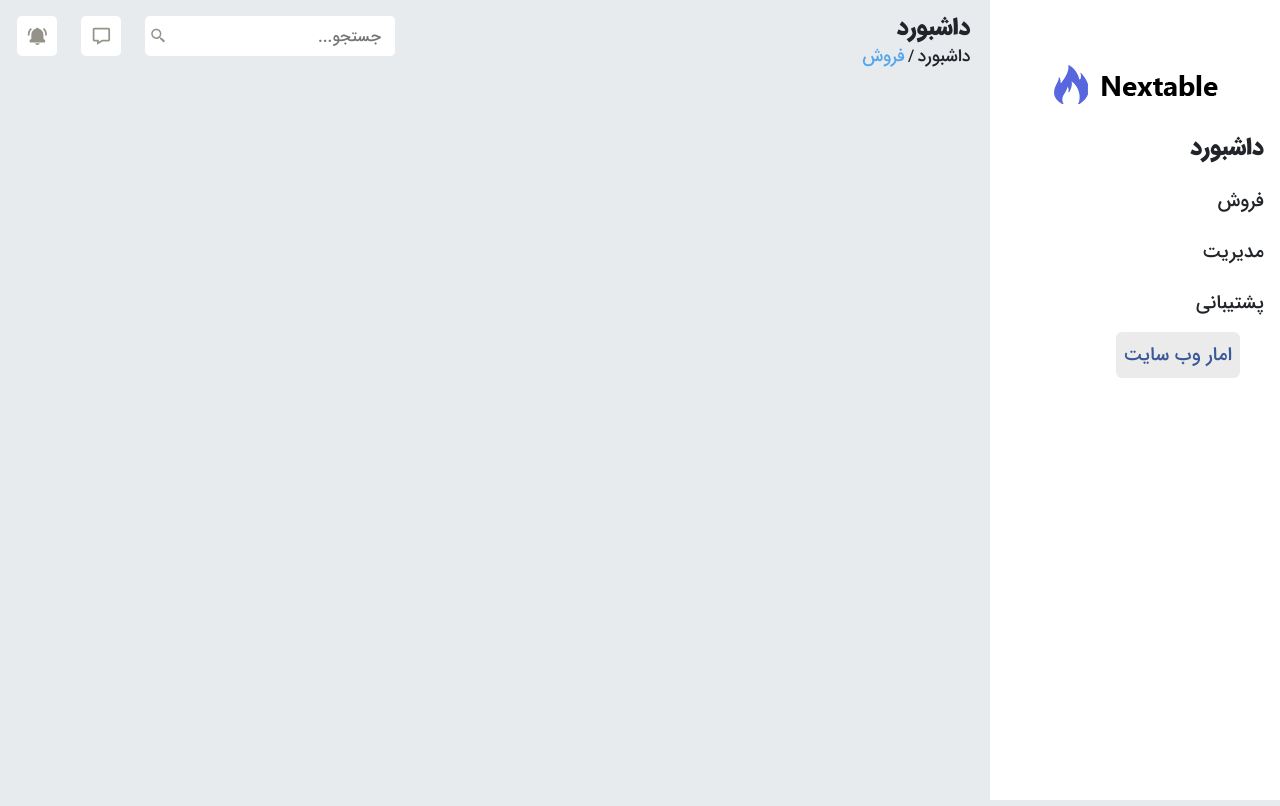
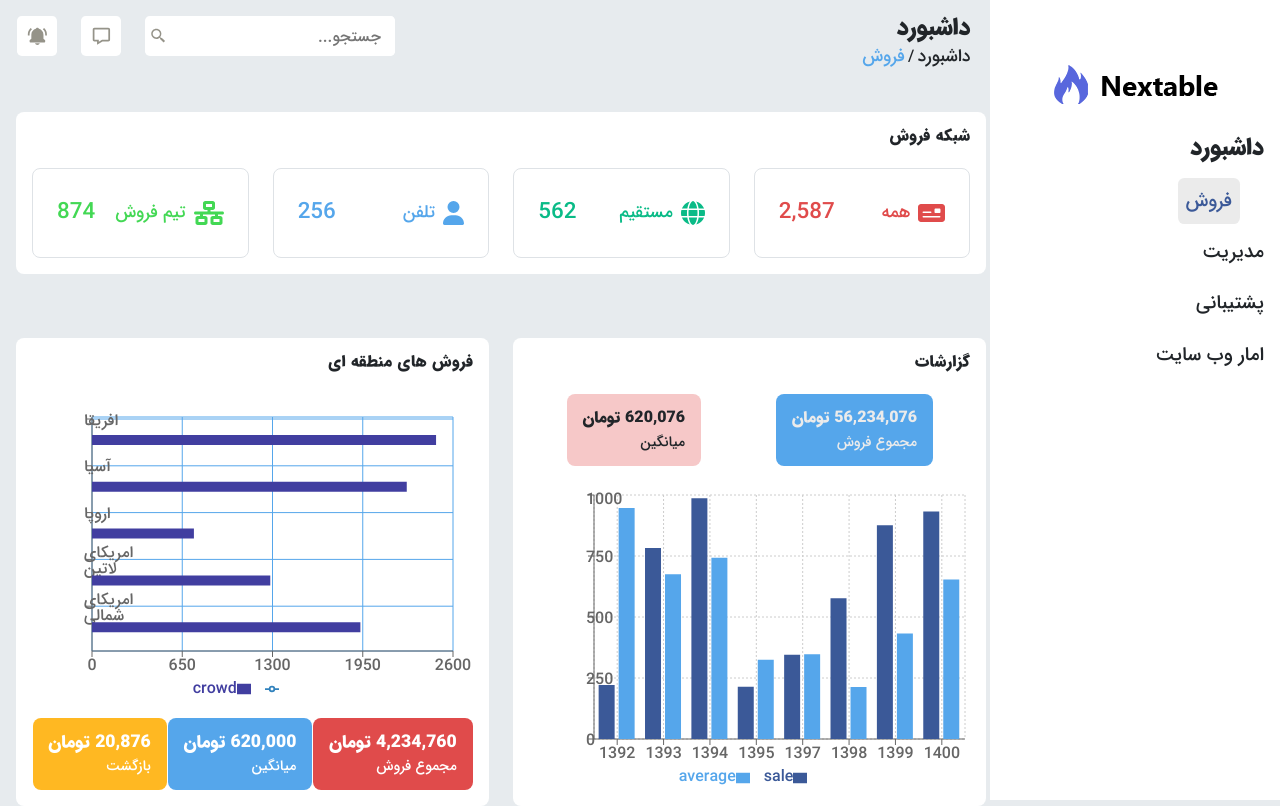
Before and after one commit to mohammadmehdidalvandii/nextable-cms, a React (Vite) app: page / in a window 1280 px wide. Shown: the top 806 px of the page. Built offline with nearby package versions, Linux system fonts and the light colour scheme.

Commit message:
create page Statistics & update route

```diff
--- a/src/components/Module/SideBar/SideBar.jsx
+++ b/src/components/Module/SideBar/SideBar.jsx
@@ -2,7 +2,7 @@ import './SideBar.css'
 import { NavLink, useLocation } from 'react-router-dom'
 import { useEffect, useState } from 'react'
 function SideBar() {
-    const [activeMenu , setActiveMenu ] =useState('/Sale')
+    const [activeMenu , setActiveMenu ] =useState('/')
     const location = useLocation()
 
     useEffect(()=>{
@@ -19,7 +19,7 @@ function SideBar() {
             <h5 className="sidebar-title">داشبورد</h5>
         <ul className="sidebarMenus">
             <li className="sidebarMenu">
-                <NavLink to='/Sale'  className={`sideBarMenu-link ${activeMenu === '/Sale' ?'sideBarMenu-linkActive' : ''}`}>فروش</NavLink>
+                <NavLink to='/'  className={`sideBarMenu-link ${activeMenu === '/' ?'sideBarMenu-linkActive' : ''}`}>فروش</NavLink>
             </li>
             <li className="sidebarMenu">
                 <NavLink to='/Management'  className={`sideBarMenu-link ${activeMenu === '/Management' ?'sideBarMenu-linkActive' : ''}`}>مدیریت</NavLink>
@@ -28,7 +28,7 @@ function SideBar() {
                 <NavLink to='/Support' className={`sideBarMenu-link ${activeMenu === '/Support' ?'sideBarMenu-linkActive' : ''}`}>پشتیبانی</NavLink>
             </li>
             <li className="sidebarMenu">
-                <NavLink to='/'  className={`sideBarMenu-link ${activeMenu === '/' ?'sideBarMenu-linkActive' : ''}`}>امار وب سایت</NavLink>
+                <NavLink to='/Statistics'  className={`sideBarMenu-link ${activeMenu === '/Statistics' ?'sideBarMenu-linkActive' : ''}`}>امار وب سایت</NavLink>
             </li>
         </ul>
     </div>
--- /dev/null
+++ b/src/page/Statistics/Statistics.jsx
@@ -0,0 +1,9 @@
+
+
+function Statistics() {
+  return (
+    <div>Statistics</div>
+  )
+}
+
+export default Statistics
--- a/src/routes.jsx
+++ b/src/routes.jsx
@@ -1,12 +1,14 @@
 import Sale from "./page/Sale/Sale"
 import Management from "./page/Management/Management"
 import Support from "./page/Support/Support"
+import Statistics from './page/Statistics/Statistics'
 
 
 const routes = [
-    {path:'/Sale' , element: <Sale/>},
+    {path:'/' , element: <Sale/>},
     {path:'/Management' , element: <Management/>},
     {path:'/Support' , element: <Support/>},
+    {path:'/Statistics' , element: <Statistics/>},
 ]
 
 export default routes
```
